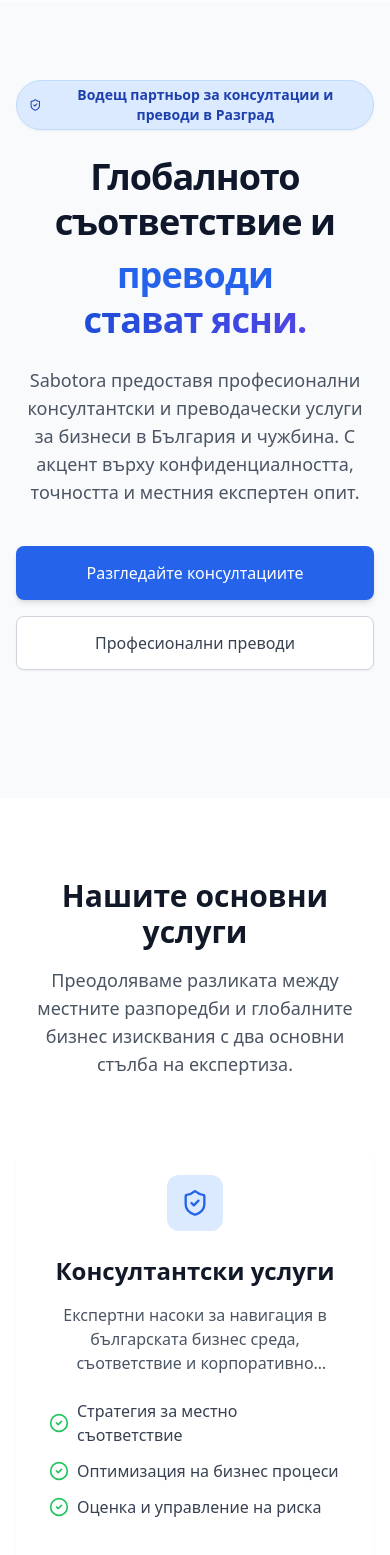
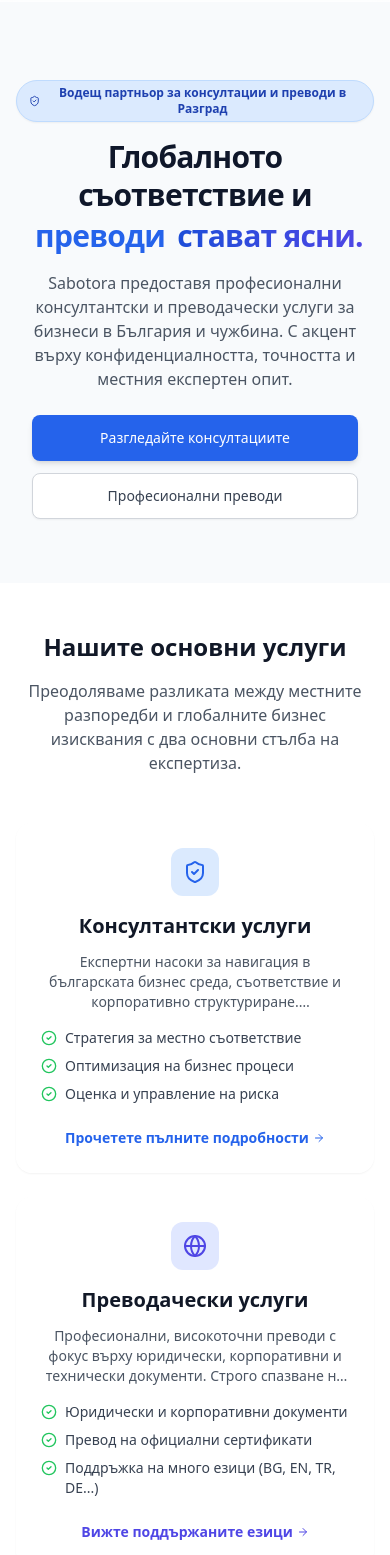
Before and after one commit to nichemolikov/sabotora, a React (Vite) app: page / in a window 390 px wide. Shown: the part 80-1635 px from the top of the page. Built offline with nearby package versions, Linux system fonts and the light colour scheme.

Commit message:
feat: improve mobile responsiveness
- Enhanced navigation, hero, services, value proposition, and footer components
- Added responsive breakpoints and touch-friendly interactions
- Improved text sizing, spacing, and layout for mobile devices
- Fixed icon consistency and edge overflow issues

```diff
--- a/src/components/Navbar.jsx
+++ b/src/components/Navbar.jsx
@@ -85,7 +85,7 @@ const Navbar = () => {
 
             {/* Mobile Menu */}
             {isOpen && (
-                <div className="md:hidden glass border-b border-gray-200 absolute w-full">
+                <div className="md:hidden glass border-b border-gray-200 absolute w-full top-full left-0 right-0">
                     <div className="px-2 pt-2 pb-3 space-y-1 sm:px-3 shadow-lg">
                         {navLinks.map((link) => (
                             <NavLink
--- a/src/pages/Home.jsx
+++ b/src/pages/Home.jsx
@@ -18,35 +18,35 @@ const Home = () => {
         <div className="flex flex-col min-h-screen">
 
             {/* Hero Section */}
-            <section className="relative bg-brand-light overflow-hidden pt-20 pb-32">
+            <section className="relative bg-brand-light overflow-hidden pt-20 pb-16 sm:pb-24 md:pb-32">
                 <div className="absolute inset-0 bg-grid-slate-100/[0.04] bg-[bottom_1px_center] opacity-100"></div>
                 <div className="absolute inset-x-0 -top-40 -z-10 transform-gpu overflow-hidden blur-3xl sm:-top-80">
                     <div className="relative left-[calc(50%-11rem)] aspect-[1155/678] w-[36.125rem] -translate-x-1/2 rotate-[30deg] bg-gradient-to-tr from-[#ff80b5] to-[#9089fc] opacity-30 sm:left-[calc(50%-30rem)] sm:w-[72.1875rem]"></div>
                 </div>
 
                 <div className="max-w-7xl mx-auto px-4 sm:px-6 lg:px-8 relative z-10 text-center">
-                    <span className="inline-flex items-center rounded-full px-3 py-1 text-sm font-semibold text-blue-800 bg-blue-100 mb-6 border border-blue-200 shadow-sm">
-                        <ShieldCheck className="w-4 h-4 mr-2" />
+                    <span className="inline-flex items-center rounded-full px-3 py-1 text-xs sm:text-sm font-semibold text-blue-800 bg-blue-100 mb-4 sm:mb-6 border border-blue-200 shadow-sm">
+                        <ShieldCheck className="w-3 h-3 sm:w-4 sm:h-4 mr-1 sm:mr-2" />
                         {t('home.hero.badge')}
                     </span>
-                    <h1 className="text-4xl sm:text-5xl md:text-6xl font-extrabold tracking-tight text-brand-dark mb-6 leading-tight">
+                    <h1 className="text-3xl sm:text-4xl md:text-5xl lg:text-6xl font-extrabold tracking-tight text-brand-dark mb-4 sm:mb-6 leading-tight">
                         {t('home.hero.title1')} <br className="hidden md:block" />
 
-                        <div className="mt-2 min-h-[1.5em] flex flex-wrap justify-center items-center gap-x-2">
+                        <div className="mt-1 sm:mt-2 min-h-[1.2em] sm:min-h-[1.5em] flex flex-wrap justify-center items-center gap-x-1 sm:gap-x-2">
                             <FlipWords words={words} className="text-blue-600 font-extrabold" />
                             <span className="text-transparent bg-clip-text bg-gradient-to-r from-blue-700 to-indigo-600">
                                 {t('home.hero.title_end')}
                             </span>
                         </div>
                     </h1>
-                    <p className="mt-4 max-w-2xl mx-auto text-lg md:text-xl text-gray-600 mb-10">
+                    <p className="mt-3 sm:mt-4 max-w-2xl mx-auto text-base sm:text-lg md:text-xl text-gray-600 mb-6 sm:mb-8 px-2">
                         {t('home.hero.desc')}
                     </p>
-                    <div className="flex flex-col sm:flex-row justify-center gap-4">
-                        <NavLink to="/services/consulting" className="inline-flex items-center justify-center px-8 py-3.5 border border-transparent text-base font-medium rounded-lg text-white bg-blue-600 hover:bg-blue-700 shadow-md hover:shadow-lg transition-all">
+                    <div className="flex flex-col sm:flex-row justify-center gap-3 sm:gap-4 px-4">
+                        <NavLink to="/services/consulting" className="inline-flex items-center justify-center px-6 sm:px-8 py-3 border border-transparent text-sm sm:text-base font-medium rounded-lg text-white bg-blue-600 hover:bg-blue-700 shadow-md hover:shadow-lg transition-all">
                             {t('home.hero.btn_consult')}
                         </NavLink>
-                        <NavLink to="/services/translation" className="inline-flex items-center justify-center px-8 py-3.5 border border-gray-300 text-base font-medium rounded-lg text-gray-700 bg-white hover:bg-gray-50 shadow-sm hover:shadow-md transition-all">
+                        <NavLink to="/services/translation" className="inline-flex items-center justify-center px-6 sm:px-8 py-3 border border-gray-300 text-sm sm:text-base font-medium rounded-lg text-gray-700 bg-white hover:bg-gray-50 shadow-sm hover:shadow-md transition-all">
                             {t('home.hero.btn_trans')}
                         </NavLink>
                     </div>
@@ -54,51 +54,51 @@ const Home = () => {
             </section>
 
             {/* Services Overview Section */}
-            <section className="py-20 bg-white">
+            <section className="py-12 sm:py-16 md:py-20 bg-white">
                 <div className="max-w-7xl mx-auto px-4 sm:px-6 lg:px-8">
-                    <div className="text-center mb-16">
-                        <h2 className="text-3xl font-bold text-gray-900 mb-4">{t('home.services.title')}</h2>
-                        <p className="text-lg text-gray-600 max-w-2xl mx-auto">
+                    <div className="text-center mb-12 sm:mb-16">
+                        <h2 className="text-2xl sm:text-3xl font-bold text-gray-900 mb-4">{t('home.services.title')}</h2>
+                        <p className="text-base sm:text-lg text-gray-600 max-w-2xl mx-auto">
                             {t('home.services.desc')}
                         </p>
                     </div>
 
-                    <div className="grid md:grid-cols-2 gap-10">
+                    <div className="grid md:grid-cols-2 gap-6 sm:gap-8 lg:gap-10">
                         {/* Consulting Card */}
-                        <div className="glass p-8 md:p-10 rounded-2xl shadow-sm hover:shadow-xl transition-all border border-gray-200 group text-center md:text-left flex flex-col items-center md:items-start">
-                            <div className="w-14 h-14 bg-blue-100 rounded-xl flex items-center justify-center mb-6 text-blue-600 group-hover:scale-110 transition-transform">
-                                <ShieldCheck className="w-7 h-7" />
+                        <div className="glass p-6 sm:p-8 md:p-10 rounded-2xl shadow-sm hover:shadow-xl transition-all border border-gray-200 group text-center md:text-left flex flex-col items-center md:items-start">
+                            <div className="w-12 h-12 sm:w-14 sm:h-14 bg-blue-100 rounded-xl flex items-center justify-center mb-4 sm:mb-6 text-blue-600 group-hover:scale-110 transition-transform">
+                                <ShieldCheck className="w-6 h-6 sm:w-7 sm:h-7" />
                             </div>
-                            <h3 className="text-2xl font-bold text-gray-900 mb-4">{t('home.services.c_title')}</h3>
-                            <p className="text-gray-600 mb-6 line-clamp-3">
+                            <h3 className="text-xl sm:text-2xl font-bold text-gray-900 mb-3 sm:mb-4">{t('home.services.c_title')}</h3>
+                            <p className="text-gray-600 mb-4 sm:mb-6 line-clamp-3 text-sm sm:text-base">
                                 {t('home.services.c_desc')}
                             </p>
-                            <ul className="mb-8 space-y-3 w-full max-w-xs mx-auto md:mx-0 text-left">
-                                <li className="flex items-center text-gray-700"><CheckCircle2 className="w-5 h-5 text-green-500 mr-2 flex-shrink-0" /> <span>{t('home.services.c_li1')}</span></li>
-                                <li className="flex items-center text-gray-700"><CheckCircle2 className="w-5 h-5 text-green-500 mr-2 flex-shrink-0" /> <span>{t('home.services.c_li2')}</span></li>
-                                <li className="flex items-center text-gray-700"><CheckCircle2 className="w-5 h-5 text-green-500 mr-2 flex-shrink-0" /> <span>{t('home.services.c_li3')}</span></li>
+                            <ul className="mb-6 sm:mb-8 space-y-2 sm:space-y-3 w-full max-w-xs mx-auto md:mx-0 text-left">
+                                <li className="flex items-start text-gray-700 text-sm sm:text-base"><CheckCircle2 className="w-4 h-4 sm:w-5 sm:h-5 text-green-500 mr-2 flex-shrink-0 mt-0.5" /> <span>{t('home.services.c_li1')}</span></li>
+                                <li className="flex items-start text-gray-700 text-sm sm:text-base"><CheckCircle2 className="w-4 h-4 sm:w-5 sm:h-5 text-green-500 mr-2 flex-shrink-0 mt-0.5" /> <span>{t('home.services.c_li2')}</span></li>
+                                <li className="flex items-start text-gray-700 text-sm sm:text-base"><CheckCircle2 className="w-4 h-4 sm:w-5 sm:h-5 text-green-500 mr-2 flex-shrink-0 mt-0.5" /> <span>{t('home.services.c_li3')}</span></li>
                             </ul>
-                            <NavLink to="/services/consulting" className="inline-flex items-center text-blue-600 font-semibold hover:text-blue-800 transition-colors mt-auto">
-                                {t('home.services.c_link')} <ArrowRight className="ml-1 w-4 h-4" />
+                            <NavLink to="/services/consulting" className="inline-flex items-center text-blue-600 font-semibold hover:text-blue-800 transition-colors mt-auto text-sm sm:text-base">
+                                {t('home.services.c_link')} <ArrowRight className="ml-1 w-3 h-3 sm:w-4 sm:h-4" />
                             </NavLink>
                         </div>
 
                         {/* Translation Card */}
-                        <div className="glass p-8 md:p-10 rounded-2xl shadow-sm hover:shadow-xl transition-all border border-gray-200 group text-center md:text-left flex flex-col items-center md:items-start">
-                            <div className="w-14 h-14 bg-indigo-100 rounded-xl flex items-center justify-center mb-6 text-indigo-600 group-hover:scale-110 transition-transform">
-                                <Globe className="w-7 h-7" />
+                        <div className="glass p-6 sm:p-8 md:p-10 rounded-2xl shadow-sm hover:shadow-xl transition-all border border-gray-200 group text-center md:text-left flex flex-col items-center md:items-start">
+                            <div className="w-12 h-12 sm:w-14 sm:h-14 bg-indigo-100 rounded-xl flex items-center justify-center mb-4 sm:mb-6 text-indigo-600 group-hover:scale-110 transition-transform">
+                                <Globe className="w-6 h-6 sm:w-7 sm:h-7" />
                             </div>
-                            <h3 className="text-2xl font-bold text-gray-900 mb-4">{t('home.services.t_title')}</h3>
-                            <p className="text-gray-600 mb-6 line-clamp-3">
+                            <h3 className="text-xl sm:text-2xl font-bold text-gray-900 mb-3 sm:mb-4">{t('home.services.t_title')}</h3>
+                            <p className="text-gray-600 mb-4 sm:mb-6 line-clamp-3 text-sm sm:text-base">
                                 {t('home.services.t_desc')}
                             </p>
-                            <ul className="mb-8 space-y-3 w-full max-w-xs mx-auto md:mx-0 text-left">
-                                <li className="flex items-center text-gray-700"><CheckCircle2 className="w-5 h-5 text-green-500 mr-2 flex-shrink-0" /> <span>{t('home.services.t_li1')}</span></li>
-                                <li className="flex items-center text-gray-700"><CheckCircle2 className="w-5 h-5 text-green-500 mr-2 flex-shrink-0" /> <span>{t('home.services.t_li2')}</span></li>
-                                <li className="flex items-center text-gray-700"><CheckCircle2 className="w-5 h-5 text-green-500 mr-2 flex-shrink-0" /> <span>{t('home.services.t_li3')}</span></li>
+                            <ul className="mb-6 sm:mb-8 space-y-2 sm:space-y-3 w-full max-w-xs mx-auto md:mx-0 text-left">
+                                <li className="flex items-start text-gray-700 text-sm sm:text-base"><CheckCircle2 className="w-4 h-4 sm:w-5 sm:h-5 text-green-500 mr-2 flex-shrink-0 mt-0.5" /> <span>{t('home.services.t_li1')}</span></li>
+                                <li className="flex items-start text-gray-700 text-sm sm:text-base"><CheckCircle2 className="w-4 h-4 sm:w-5 sm:h-5 text-green-500 mr-2 flex-shrink-0 mt-0.5" /> <span>{t('home.services.t_li2')}</span></li>
+                                <li className="flex items-start text-gray-700 text-sm sm:text-base"><CheckCircle2 className="w-4 h-4 sm:w-5 sm:h-5 text-green-500 mr-2 flex-shrink-0 mt-0.5" /> <span>{t('home.services.t_li3')}</span></li>
                             </ul>
-                            <NavLink to="/services/translation" className="inline-flex items-center text-indigo-600 font-semibold hover:text-indigo-800 transition-colors mt-auto">
-                                {t('home.services.t_link')} <ArrowRight className="ml-1 w-4 h-4" />
+                            <NavLink to="/services/translation" className="inline-flex items-center text-indigo-600 font-semibold hover:text-indigo-800 transition-colors mt-auto text-sm sm:text-base">
+                                {t('home.services.t_link')} <ArrowRight className="ml-1 w-3 h-3 sm:w-4 sm:h-4" />
                             </NavLink>
                         </div>
                     </div>
@@ -106,39 +106,39 @@ const Home = () => {
             </section>
 
             {/* Value Proposition Section */}
-            <section className="py-20 bg-brand-light relative">
+            <section className="py-12 sm:py-16 md:py-20 bg-brand-light relative">
                 <div className="max-w-7xl mx-auto px-4 sm:px-6 lg:px-8">
-                    <div className="bg-gradient-to-br from-brand-dark to-[#1e293b] rounded-3xl p-10 md:p-16 shadow-2xl overflow-hidden relative">
-                        <div className="absolute top-0 right-0 -mt-20 -mr-20 w-80 h-80 bg-blue-600 rounded-full opacity-20 blur-3xl md:w-96 md:h-96"></div>
+                    <div className="bg-gradient-to-br from-brand-dark to-[#1e293b] rounded-2xl sm:rounded-3xl p-6 sm:p-8 md:p-10 lg:p-16 shadow-2xl overflow-hidden relative">
+                        <div className="absolute top-0 right-0 -mt-20 -mr-20 w-60 h-60 sm:w-80 sm:h-80 bg-blue-600 rounded-full opacity-20 blur-3xl md:w-96 md:h-96"></div>
 
-                        <div className="relative z-10 grid md:grid-cols-2 gap-12 items-center">
+                        <div className="relative z-10 grid md:grid-cols-2 gap-8 md:gap-12 items-center">
                             <div>
-                                <h2 className="text-3xl md:text-4xl font-bold text-white mb-6">
+                                <h2 className="text-2xl sm:text-3xl md:text-4xl font-bold text-white mb-4 sm:mb-6">
                                     {t('home.promise.title')}
                                 </h2>
-                                <p className="text-blue-100 mb-8 text-lg">
+                                <p className="text-blue-100 mb-6 sm:mb-8 text-base sm:text-lg">
                                     {t('home.promise.desc')}
                                 </p>
-                                <NavLink to="/why-choose-us" className="inline-flex items-center justify-center px-6 py-3 border border-transparent text-base font-medium rounded-lg text-brand-dark bg-white hover:bg-gray-50 transition-colors shadow-sm cursor-pointer">
+                                <NavLink to="/why-choose-us" className="inline-flex items-center justify-center px-4 sm:px-6 py-2.5 sm:py-3 border border-transparent text-sm sm:text-base font-medium rounded-lg text-brand-dark bg-white hover:bg-gray-50 transition-colors shadow-sm cursor-pointer">
                                     {t('home.promise.btn')}
                                 </NavLink>
                             </div>
-                            <div className="gap-6 grid grid-cols-1 sm:grid-cols-2">
-                                <div className="glass-dark p-6 rounded-xl">
-                                    <h4 className="text-white font-bold text-xl mb-2">{t('home.promise.acc_t')}</h4>
-                                    <p className="text-gray-400 text-sm">{t('home.promise.acc_d')}</p>
+                            <div className="gap-4 sm:gap-6 grid grid-cols-1 sm:grid-cols-2">
+                                <div className="glass-dark p-4 sm:p-6 rounded-xl">
+                                    <h4 className="text-white font-bold text-lg sm:text-xl mb-2">{t('home.promise.acc_t')}</h4>
+                                    <p className="text-gray-400 text-xs sm:text-sm">{t('home.promise.acc_d')}</p>
                                 </div>
-                                <div className="glass-dark p-6 rounded-xl">
-                                    <h4 className="text-white font-bold text-xl mb-2">{t('home.promise.conf_t')}</h4>
-                                    <p className="text-gray-400 text-sm">{t('home.promise.conf_d')}</p>
+                                <div className="glass-dark p-4 sm:p-6 rounded-xl">
+                                    <h4 className="text-white font-bold text-lg sm:text-xl mb-2">{t('home.promise.conf_t')}</h4>
+                                    <p className="text-gray-400 text-xs sm:text-sm">{t('home.promise.conf_d')}</p>
                                 </div>
-                                <div className="glass-dark p-6 rounded-xl">
-                                    <h4 className="text-white font-bold text-xl mb-2">{t('home.promise.loc_t')}</h4>
-                                    <p className="text-gray-400 text-sm">{t('home.promise.loc_d')}</p>
+                                <div className="glass-dark p-4 sm:p-6 rounded-xl">
+                                    <h4 className="text-white font-bold text-lg sm:text-xl mb-2">{t('home.promise.loc_t')}</h4>
+                                    <p className="text-gray-400 text-xs sm:text-sm">{t('home.promise.loc_d')}</p>
                                 </div>
-                                <div className="glass-dark p-6 rounded-xl">
-                                    <h4 className="text-white font-bold text-xl mb-2">{t('home.promise.prof_t')}</h4>
-                                    <p className="text-gray-400 text-sm">{t('home.promise.prof_d')}</p>
+                                <div className="glass-dark p-4 sm:p-6 rounded-xl">
+                                    <h4 className="text-white font-bold text-lg sm:text-xl mb-2">{t('home.promise.prof_t')}</h4>
+                                    <p className="text-gray-400 text-xs sm:text-sm">{t('home.promise.prof_d')}</p>
                                 </div>
                             </div>
                         </div>
```
Also changed, not shown: src/components/Footer.jsx (+22 -22 lines).
